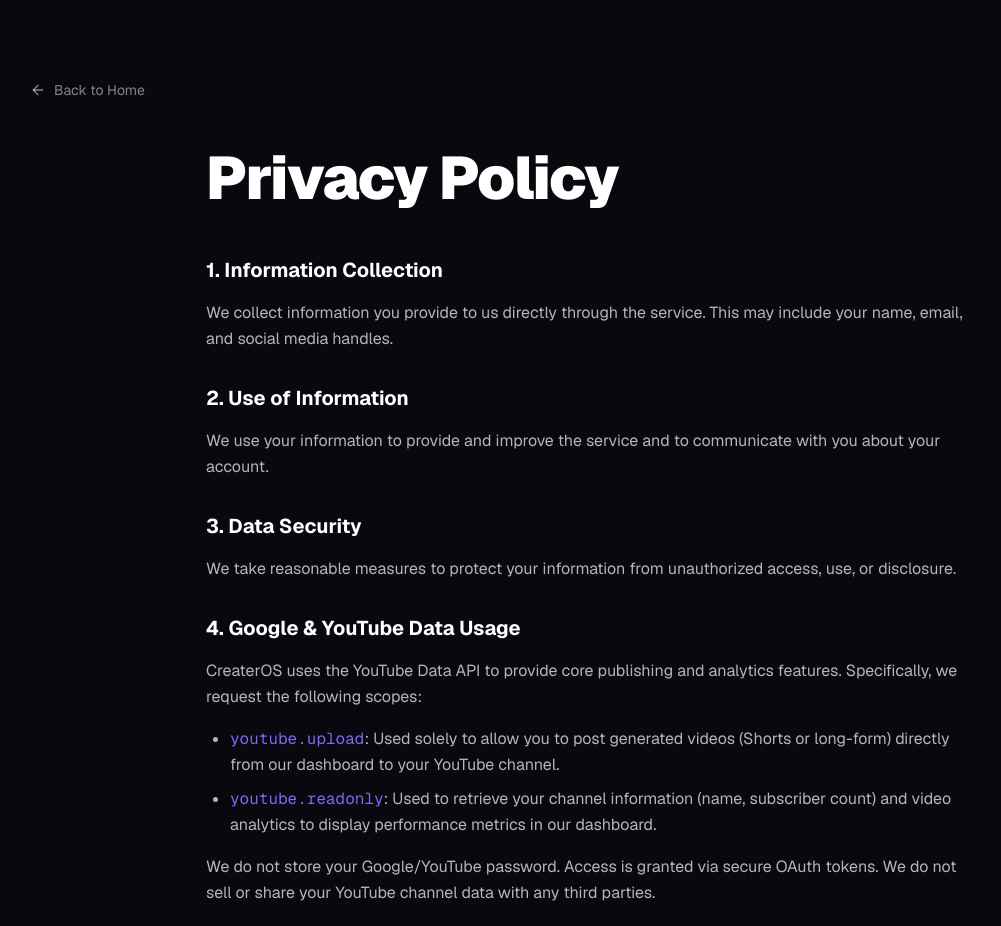
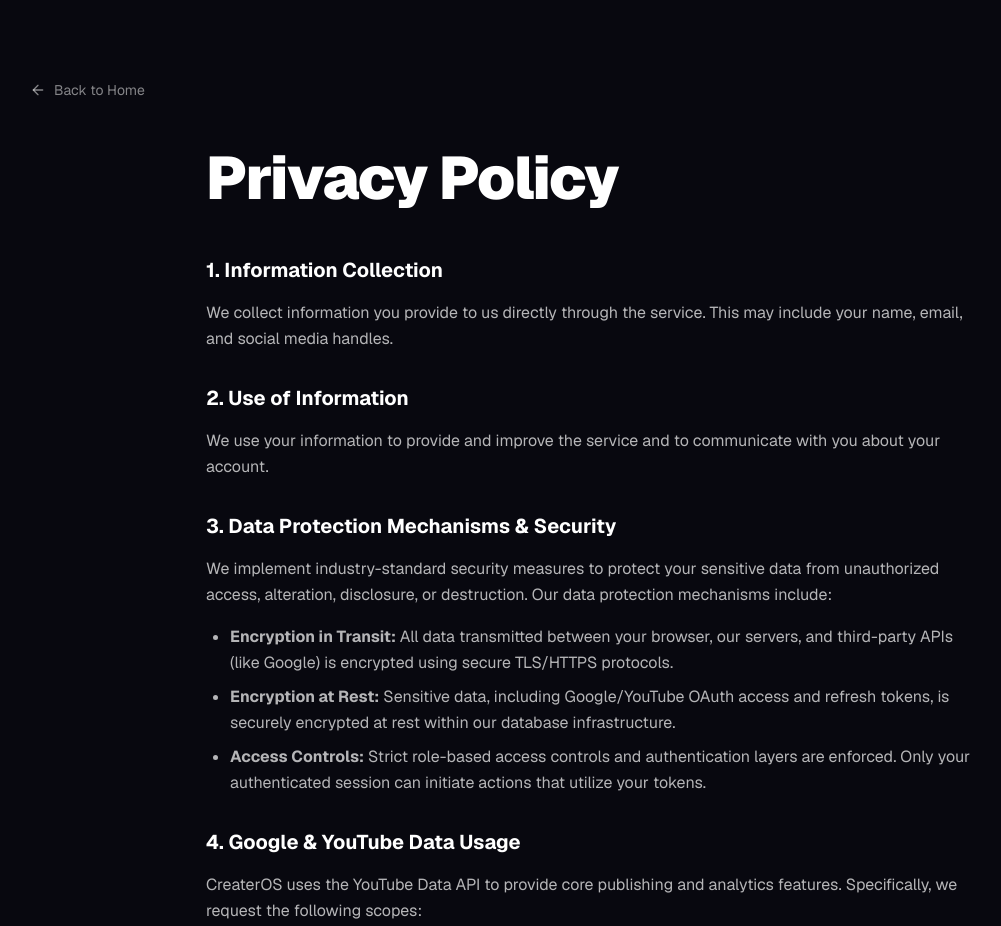
Before and after one commit to sonianuj287/creater-os, a Next.js app: page /privacy in a window 1280 px wide. Shown: the top 926 px of the page, without its empty margins (50-1051 px from the left). Built offline with nearby package versions, Linux system fonts and the light colour scheme.

Commit message:
updated privacy policy

```diff
--- a/app/privacy/page.tsx
+++ b/app/privacy/page.tsx
@@ -30,8 +30,13 @@ export default function PrivacyPage() {
           </section>
 
           <section>
-            <h2 className="text-xl font-bold text-white mb-4">3. Data Security</h2>
-            <p>We take reasonable measures to protect your information from unauthorized access, use, or disclosure.</p>
+            <h2 className="text-xl font-bold text-white mb-4">3. Data Protection Mechanisms & Security</h2>
+            <p className="mb-4">We implement industry-standard security measures to protect your sensitive data from unauthorized access, alteration, disclosure, or destruction. Our data protection mechanisms include:</p>
+            <ul className="list-disc ml-6 mb-4 space-y-2">
+              <li><strong>Encryption in Transit:</strong> All data transmitted between your browser, our servers, and third-party APIs (like Google) is encrypted using secure TLS/HTTPS protocols.</li>
+              <li><strong>Encryption at Rest:</strong> Sensitive data, including Google/YouTube OAuth access and refresh tokens, is securely encrypted at rest within our database infrastructure.</li>
+              <li><strong>Access Controls:</strong> Strict role-based access controls and authentication layers are enforced. Only your authenticated session can initiate actions that utilize your tokens.</li>
+            </ul>
           </section>
 
           <section>
@@ -41,7 +46,7 @@ export default function PrivacyPage() {
               <li><code className="text-accent">youtube.upload</code>: Used solely to allow you to post generated videos (Shorts or long-form) directly from our dashboard to your YouTube channel.</li>
               <li><code className="text-accent">youtube.readonly</code>: Used to retrieve your channel information (name, subscriber count) and video analytics to display performance metrics in our dashboard.</li>
             </ul>
-            <p className="mb-4">We do not store your Google/YouTube password. Access is granted via secure OAuth tokens. We do not sell or share your YouTube channel data with any third parties.</p>
+            <p className="mb-4">We do not store your Google/YouTube password. Access is granted via secure OAuth tokens, which are protected by the encryption mechanisms detailed above. We do not sell or share your YouTube channel data with any third parties.</p>
             <p>You can revoke access at any time via the "Disconnect" button in your dashboard or through your Google Account Security settings.</p>
           </section>
 
```
